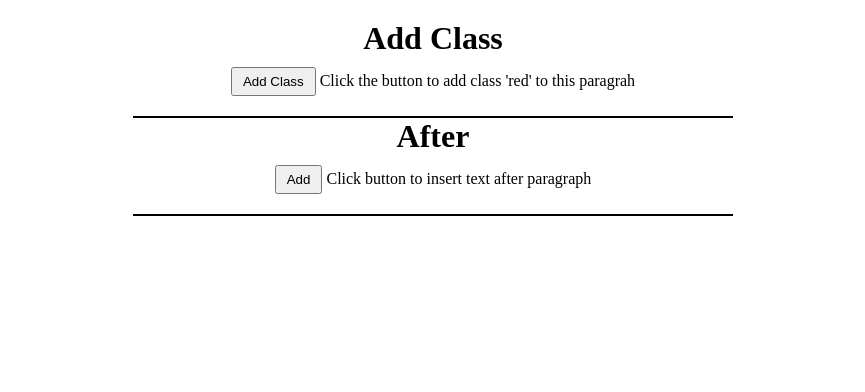
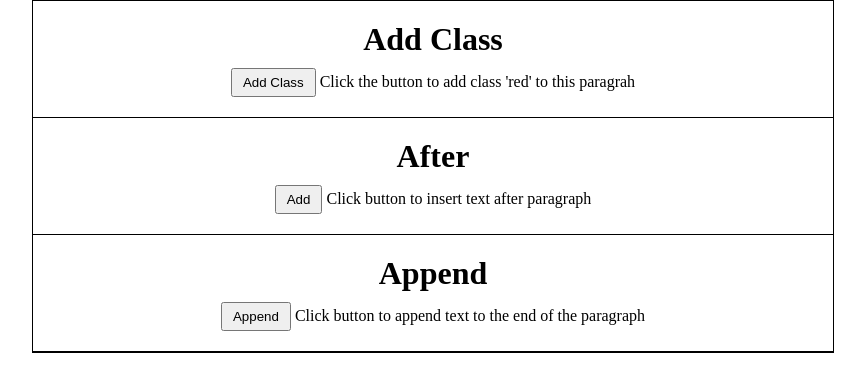
Before and after one commit to stormywake/jquery_test, a plain HTML site: page index.html in a window 1280 px wide. Shown: the whole page, without its empty margins (207-1072 px from the left). Drawn offline with nearby package versions, Linux system fonts and the light colour scheme.

Commit message:
added after j query, and made some css changes

```diff
--- a/index.html
+++ b/index.html
@@ -12,7 +12,11 @@
 		    });
 
 		    $('#after').click(function(){
-		    	$('#add_after').after('<p class="inline red"> "this is after"</p>')
+		    	$('#add_after').after('<p class="inline red"> "this text is in its own p tag after the previous p tags"</p>')
+		    });
+
+		    $('#append').click(function(){
+		    	$('#append_this').append(' <span class="red">"this text is inside the current p tag"</span');
 		    });
 		});
 	</script>
@@ -30,6 +34,11 @@
 			<button class="inline btn" id="after">Add</button>
 			<p class="inline" id="add_after"> Click button to insert text after paragraph</p>
 		</div> <!-- end of "after" section -->
+		<div class="section">
+			<h1>Append</h1>
+			<button class="inline btn" id="append">Append</button>
+			<p class="inline" id="append_this">Click button to append text to the end of the paragraph</p>
+		</div> <!-- end of "append" section -->
 	</div><!-- end of container -->
 
 </body>
--- a/styles.css
+++ b/styles.css
@@ -4,10 +4,10 @@
 }
 #container{
 	background-color: white;
-	width: 600px;
+	width: 800px;
 	margin: 0px auto;
-	padding: 20px;
 	text-align: center;
+	border: 1px solid black;
 }
 .inline{
 	display: inline-block;
@@ -21,6 +21,7 @@
 	color: red;
 }
 .section{
+	padding-top: 20px;
 	padding-bottom: 20px;
-	border-bottom: 2px solid black;
+	border-bottom: 1px solid black;
 }
```
